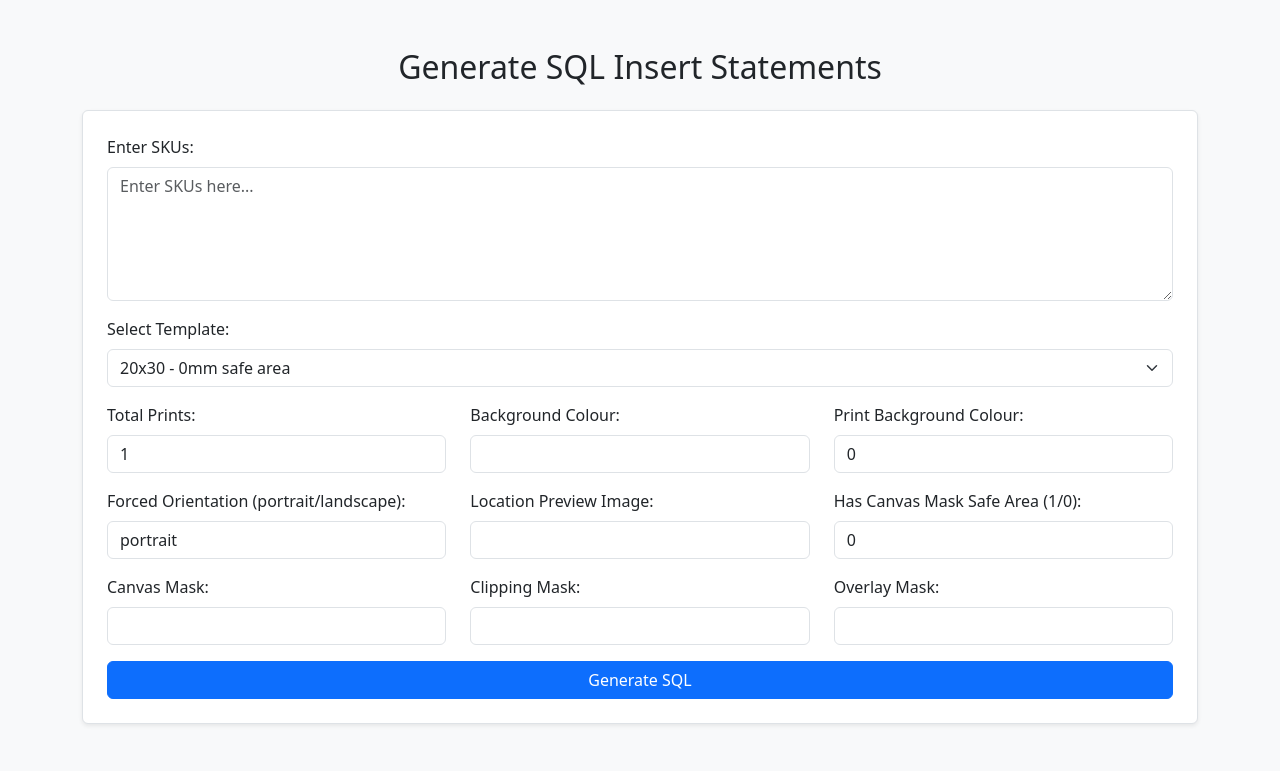
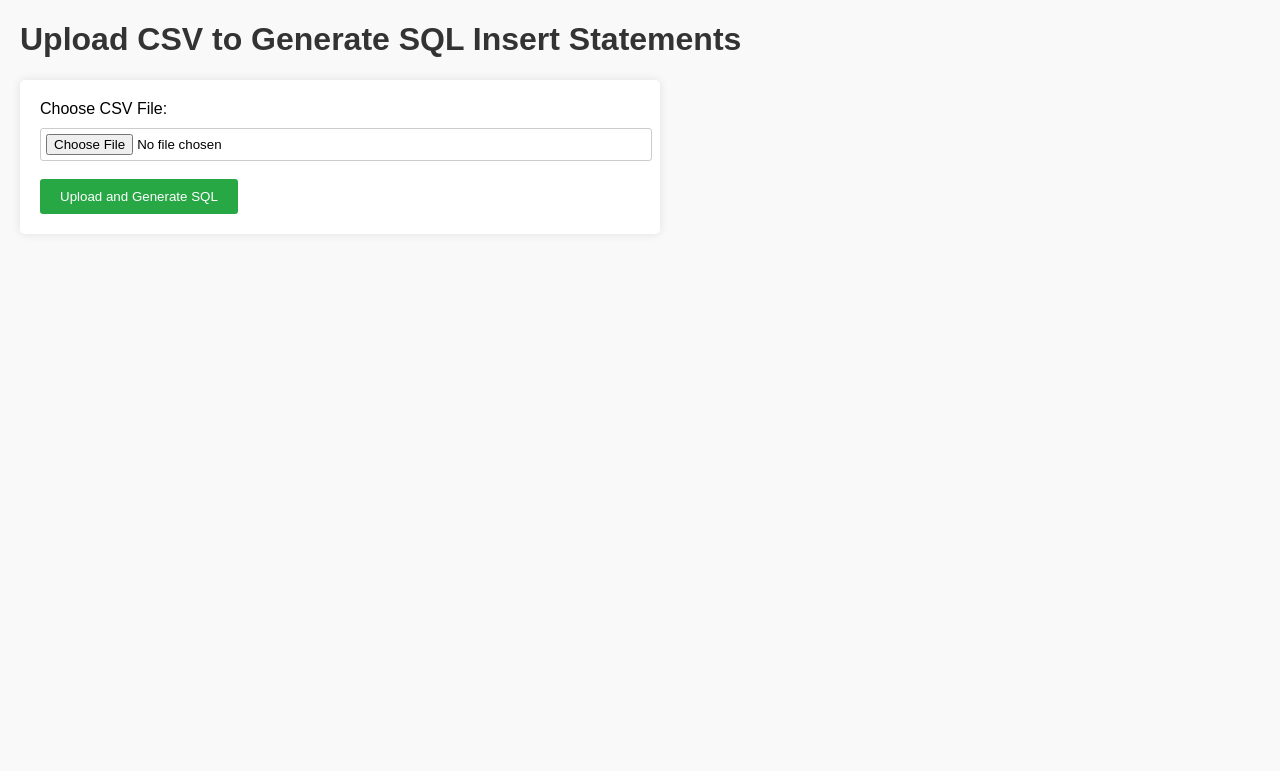
Before and after one commit to gazsmith10/print_script, a PHP site: page / in a window 1280 px wide. Shown: the top 771 px of the page. Run offline with PHP 8.4, Linux system fonts and the light colour scheme.

Commit message:
for james

```diff
--- a/index.php
+++ b/index.php
@@ -1,223 +1,272 @@
 <?php
-$host = 'db.dev.ukpos.com';
-$dbname = 'print';
-$username = 'root';
-$password = '!!Ro0Tpa5sw0rd""';
-
-try {
-    $pdo = new PDO("mysql:host=$host;dbname=$dbname", $username, $password);
-    $pdo->setAttribute(PDO::ATTR_ERRMODE, PDO::ERRMODE_EXCEPTION);
-} catch (PDOException $e) {
-    die("Connection failed: " . $e->getMessage());
-}
-
-$templates = [
-    ['label' => '20x30 - 0mm safe area', 'id' => '9:1', 'template_file_name' => '20x30_0mm_print_template.pdf'],
-    ['label' => '20x30 - 10mm safe area', 'id' => '9:2', 'template_file_name' => '20x30_10mm_print_template.pdf'],
-    ['label' => '20x30 - 20mm safe area', 'id' => '9:3', 'template_file_name' => '20x30_20mm_print_template.pdf'],
-    ['label' => '20x30 - 30mm safe area', 'id' => '9:4', 'template_file_name' => '20x30_30mm_print_template.pdf'],
-    ['label' => '30x40 - 0mm safe area', 'id' => '10:5', 'template_file_name' => '30x40_0mm_print_template.pdf'],
-    ['label' => '30x40 - 10mm safe area', 'id' => '10:6', 'template_file_name' => '30x40_10mm_print_template.pdf'],
-    ['label' => '30x40 - 20mm safe area', 'id' => '10:7', 'template_file_name' => '30x40_20mm_print_template.pdf'],
-    ['label' => '30x40 - 30mm safe area', 'id' => '10:8', 'template_file_name' => '30x40_30mm_print_template.pdf'],
-    ['label' => '40x60 - 0mm safe area', 'id' => '11:9', 'template_file_name' => '40x60_0mm_print_template.pdf'],
-    ['label' => '40x60 - 10mm safe area', 'id' => '11:10', 'template_file_name' => '40x60_10mm_print_template.pdf'],
-    ['label' => '40x60 - 20mm safe area', 'id' => '11:11', 'template_file_name' => '40x60_20mm_print_template.pdf'],
-    ['label' => '40x60 - 30mm safe area', 'id' => '11:12', 'template_file_name' => '40x60_30mm_print_template.pdf'],
-    ['label' => 'A0 - 0mm safe area', 'id' => '1:13', 'template_file_name' => 'A0_0mm_print_template.pdf'],
-    ['label' => 'A0 - 10mm safe area', 'id' => '1:14', 'template_file_name' => 'A0_10mm_print_template.pdf'],
-    ['label' => 'A0 - 20mm safe area', 'id' => '1:15', 'template_file_name' => 'A0_20mm_print_template.pdf'],
-    ['label' => 'A0 - 30mm safe area', 'id' => '1:16', 'template_file_name' => 'A0_30mm_print_template.pdf'],
-    ['label' => 'A1 - 0mm safe area', 'id' => '2:17', 'template_file_name' => 'A1_0mm_print_template.pdf'],
-    ['label' => 'A1 - 10mm safe area', 'id' => '2:18', 'template_file_name' => 'A1_10mm_print_template.pdf'],
-    ['label' => 'A1 - 20mm safe area', 'id' => '2:19', 'template_file_name' => 'A1_20mm_print_template.pdf'],
-    ['label' => 'A1 - 30mm safe area', 'id' => '2:20', 'template_file_name' => 'A1_30mm_print_template.pdf'],
-    ['label' => 'A2 - 0mm safe area', 'id' => '3:21', 'template_file_name' => 'A2_0mm_print_template.pdf'],
-    ['label' => 'A2 - 10mm safe area', 'id' => '3:22', 'template_file_name' => 'A2_10mm_print_template.pdf'],
-    ['label' => 'A2 - 20mm safe area', 'id' => '3:23', 'template_file_name' => 'A2_20mm_print_template.pdf'],
-    ['label' => 'A2 - 30mm safe area', 'id' => '3:24', 'template_file_name' => 'A2_30mm_print_template.pdf'],
-    ['label' => 'A3 - 0mm safe area', 'id' => '4:25', 'template_file_name' => 'A3_0mm_print_template.pdf'],
-    ['label' => 'A3 - 10mm safe area', 'id' => '4:26', 'template_file_name' => 'A3_10mm_print_template.pdf'],
-    ['label' => 'A3 - 20mm safe area', 'id' => '4:27', 'template_file_name' => 'A3_20mm_print_template.pdf'],
-    ['label' => 'A3 - 30mm safe area', 'id' => '4:28', 'template_file_name' => 'A3_30mm_print_template.pdf'],
-    ['label' => 'A4 - 0mm safe area', 'id' => '5:29', 'template_file_name' => 'A4_0mm_print_template.pdf'],
-    ['label' => 'A4 - 10mm safe area', 'id' => '5:30', 'template_file_name' => 'A4_10mm_print_template.pdf'],
-    ['label' => 'A4 - 20mm safe area', 'id' => '5:31', 'template_file_name' => 'A4_20mm_print_template.pdf'],
-    ['label' => 'A4 - 30mm safe area', 'id' => '5:32', 'template_file_name' => 'A4_30mm_print_template.pdf'],
-    ['label' => 'A5 - 0mm safe area', 'id' => '6:33', 'template_file_name' => 'A5_0mm_print_template.pdf'],
-    ['label' => 'A5 - 10mm safe area', 'id' => '6:34', 'template_file_name' => 'A5_10mm_print_template.pdf'],
-    ['label' => 'A5 - 20mm safe area', 'id' => '6:35', 'template_file_name' => 'A5_20mm_print_template.pdf'],
-    ['label' => 'A5 - 30mm safe area', 'id' => '6:36', 'template_file_name' => 'A5_30mm_print_template.pdf'],
-];
-if ($_SERVER['REQUEST_METHOD'] === 'POST' && isset($_POST['sku_list'])) {
-    // Get selected template ID
-    $selected_id = $_POST['template_id'];
-
-    // Split the id into print_size_id and template_id
-    list($print_size_id, $template_id) = explode(":", $selected_id);
-
-    // Perform the queries
-    $query1 = $pdo->prepare("SELECT * FROM print_templates WHERE id = :template_id");
-    $query1->execute(['template_id' => $template_id]);
-    $template_data = $query1->fetch(PDO::FETCH_ASSOC);
-
-    $query2 = $pdo->prepare("SELECT * FROM print_size_configs WHERE id = :print_size_id");
-    $query2->execute(['print_size_id' => $print_size_id]);
-    $size_data = $query2->fetch(PDO::FETCH_ASSOC);
-
-    // Get the user inputs for the customizable fields
-    $total_prints = isset($_POST['total_prints']) ? $_POST['total_prints'] : 1;
-    $background_colour = isset($_POST['background_colour']) ? $_POST['background_colour'] : '';
-    $print_background_colour = isset($_POST['print_background_colour']) ? $_POST['print_background_colour'] : 0;
-    $forced_orientation = isset($_POST['forced_orientation']) ? $_POST['forced_orientation'] : '';
-    $location_preview_image = isset($_POST['location_preview_image']) ? $_POST['location_preview_image'] : '';
-    $has_canvas_mask_safe_area = isset($_POST['has_canvas_mask_safe_area']) ? $_POST['has_canvas_mask_safe_area'] : 0;
-    $canvas_mask = isset($_POST['canvas_mask']) ? $_POST['canvas_mask'] : NULL;
-    $clipping_mask = isset($_POST['clipping_mask']) ? $_POST['clipping_mask'] : NULL;
-    $overlay_mask = isset($_POST['overlay_mask']) ? $_POST['overlay_mask'] : NULL;
-
-    // Generate SQL Insert Statements for SKUs
-    $skus = explode(",", $_POST['sku_list']); // Split the SKU list by commas
-    $sqlStatements = '';
-    foreach ($skus as $sku) {
-        $sku = trim($sku); // Trim any extra spaces
-
-        // Determine the orientation based on width and height
-        $orientation = ($size_data['width_mm'] > $size_data['height_mm']) ? 'landscape' : 'portrait';
-
-        // If user specified forced orientation, use it instead of calculated one
-        if ($forced_orientation) {
-            $orientation = $forced_orientation;
-        }
-
-        // Generate the SQL insert statement
-        $sql = "INSERT INTO `printable_product_configs` (`id`, `sku`, `print_size_config_id`, `total_prints`, `background_colour`, `print_background_colour`, `forced_orientation`, `location_preview_image`, `has_canvas_mask_safe_area`, `canvas_mask`, `clipping_mask`, `overlay_mask`, `print_template_id`, `created_at`, `updated_at`, `deleted_at`)
-                VALUES (NULL, '$sku', '{$size_data['id']}', '$total_prints', '$background_colour', '$print_background_colour', '$orientation', '$location_preview_image', '$has_canvas_mask_safe_area', '$canvas_mask', '$clipping_mask', '$overlay_mask', '{$template_data['id']}', NULL, NULL, NULL);";
-
-        // Append the SQL statement to the string
-        $sqlStatements .= "<p>$sql</p>";
-    }
-}
+session_start();
 ?>
 <!DOCTYPE html>
 <html lang="en">
 <head>
     <meta charset="UTF-8">
-    <meta name="viewport" content="width=device-width, initial-scale=1.0">
-    <title>Generate SQL Insert Statements</title>
-    <!-- Add Bootstrap CSS -->
-    <link href="https://cdn.jsdelivr.net/npm/bootstrap@5.3.3/dist/css/bootstrap.min.css" rel="stylesheet">
-    <!-- Add Bootstrap JS -->
-<script src="https://cdn.jsdelivr.net/npm/bootstrap@5.3.3/dist/js/bootstrap.bundle.min.js"></script>
+    <title>CSV to SQL Uploader</title>
+    <style>
+        body {
+            font-family: Arial, sans-serif;
+            margin: 20px;
+            background-color: #f9f9f9;
+        }
+        h1 { color: #333; }
+        form {
+            background-color: #fff;
+            padding: 20px;
+            border-radius: 5px;
+            box-shadow: 0 0 10px rgba(0,0,0,0.1);
+            max-width: 600px;
+            margin-bottom: 20px;
+        }
+        label { display: block; margin-bottom: 10px; }
+        input[type="file"] {
+            padding: 5px;
+            border: 1px solid #ccc;
+            border-radius: 3px;
+            width: 100%;
+        }
+        button {
+            padding: 10px 20px;
+            background-color: #28a745;
+            color: #fff;
+            border: none;
+            border-radius: 3px;
+            cursor: pointer;
+        }
+        button:hover { background-color: #218838; }
+        textarea {
+            width: 100%;
+            height: 400px;
+            padding: 10px;
+            border: 1px solid #ccc;
+            border-radius: 3px;
+            resize: vertical;
+            background-color: #fff;
+            font-family: monospace;
+            font-size: 14px;
+        }
+        .error { color: red; }
+        .success { color: green; }
+        pre {
+            background-color: #f4f4f4;
+            padding: 10px;
+            border-radius: 3px;
+            overflow: auto;
+        }
+        .download-link {
+            margin-top: 10px;
+            display: inline-block;
+            padding: 10px 15px;
+            background-color: #007bff;
+            color: #fff;
+            text-decoration: none;
+            border-radius: 3px;
+        }
+        .download-link:hover { background-color: #0069d9; }
+    </style>
 </head>
-<body class="bg-light py-5">
+<body>
+    <h1>Upload CSV to Generate SQL Insert Statements</h1>
+    <form action="" method="post" enctype="multipart/form-data">
+        <?php
+        if (empty($_SESSION['csrf_token'])) {
+            $_SESSION['csrf_token'] = bin2hex(random_bytes(32));
+        }
+        ?>
+        <input type="hidden" name="csrf_token" value="<?php echo $_SESSION['csrf_token']; ?>">
 
-<div class="container">
-    <h2 class="text-center mb-4">Generate SQL Insert Statements</h2>
-
-    <form method="POST" class="bg-white p-4 border rounded shadow-sm">
-        <div class="mb-3">
-            <label for="sku_list" class="form-label">Enter SKUs:</label>
-            <textarea name="sku_list" id="sku_list" rows="5" class="form-control" placeholder="Enter SKUs here..."></textarea>
-        </div>
-
-        <div class="mb-3">
-            <label for="template_id" class="form-label">Select Template:</label>
-            <select name="template_id" id="template_id" class="form-select">
-                <?php foreach ($templates as $template): ?>
-                    <option value="<?= $template['id']; ?>"><?= $template['label']; ?></option>
-                <?php endforeach; ?>
-            </select>
-        </div>
-
-        <div class="row">
-            <div class="col-md-4 mb-3">
-                <label for="total_prints" class="form-label">Total Prints:</label>
-                <input type="number" name="total_prints" id="total_prints" class="form-control" value="1">
-            </div>
-
-            <div class="col-md-4 mb-3">
-                <label for="background_colour" class="form-label">Background Colour:</label>
-                <input type="text" name="background_colour" id="background_colour" class="form-control" value="">
-            </div>
-
-            <div class="col-md-4 mb-3">
-                <label for="print_background_colour" class="form-label">Print Background Colour:</label>
-                <input type="number" name="print_background_colour" id="print_background_colour" class="form-control" value="0">
-            </div>
-        </div>
-
-        <div class="row">
-            <div class="col-md-4 mb-3">
-                <label for="forced_orientation" class="form-label">Forced Orientation (portrait/landscape):</label>
-                <input type="text" name="forced_orientation" id="forced_orientation" class="form-control" value="portrait">
-            </div>
-
-            <div class="col-md-4 mb-3">
-                <label for="location_preview_image" class="form-label">Location Preview Image:</label>
-                <input type="text" name="location_preview_image" id="location_preview_image" class="form-control" value="">
-            </div>
-
-            <div class="col-md-4 mb-3">
-                <label for="has_canvas_mask_safe_area" class="form-label">Has Canvas Mask Safe Area (1/0):</label>
-                <input type="number" name="has_canvas_mask_safe_area" id="has_canvas_mask_safe_area" class="form-control" value="0">
-            </div>
-        </div>
-
-        <div class="row">
-            <div class="col-md-4 mb-3">
-                <label for="canvas_mask" class="form-label">Canvas Mask:</label>
-                <input type="text" name="canvas_mask" id="canvas_mask" class="form-control" value="">
-            </div>
-
-            <div class="col-md-4 mb-3">
-                <label for="clipping_mask" class="form-label">Clipping Mask:</label>
-                <input type="text" name="clipping_mask" id="clipping_mask" class="form-control" value="">
-            </div>
-
-            <div class="col-md-4 mb-3">
-                <label for="overlay_mask" class="form-label">Overlay Mask:</label>
-                <input type="text" name="overlay_mask" id="overlay_mask" class="form-control" value="">
-            </div>
-        </div>
-
-        <button type="submit" class="btn btn-primary w-100">Generate SQL</button>
+        <label for="csv_file">Choose CSV File:</label>
+        <input type="file" name="csv_file" id="csv_file" accept=".csv" required>
+        <br><br>
+        <button type="submit" name="submit">Upload and Generate SQL</button>
     </form>
 
-    <!-- Bootstrap Modal to display SQL -->
-    <?php if (isset($sqlStatements) && !empty($sqlStatements)): ?>
-        <div class="modal fade" id="sqlModal" tabindex="-1" aria-labelledby="sqlModalLabel" aria-hidden="true">
-            <div class="modal-dialog modal-lg">
-                <div class="modal-content">
-                    <div class="modal-header">
-                        <h5 class="modal-title" id="sqlModalLabel">Generated SQL Statements</h5>
-                        <button type="button" class="btn-close" data-bs-dismiss="modal" aria-label="Close"></button>
-                    </div>
-                    <div class="modal-body">
-                        <?= $sqlStatements; ?>
-                    </div>
-                    <div class="modal-footer">
-                        <button type="button" class="btn btn-secondary" data-bs-dismiss="modal">Close</button>
-                        <button type="button" class="btn btn-primary" onclick="copySQL()">Copy to Clipboard</button>
-                    </div>
-                </div>
-            </div>
-        </div>
-        <script>
-            var sqlModal = new bootstrap.Modal(document.getElementById('sqlModal'));
-            sqlModal.show();
+    <?php
+    if (isset($_POST['submit'])) {
+        if (!isset($_POST['csrf_token']) || $_POST['csrf_token'] !== $_SESSION['csrf_token']) {
+            echo "<p class='error'>Error: Invalid CSRF token.</p>";
+            exit;
+        }
 
-            function copySQL() {
-                var range = document.createRange();
-                range.selectNode(document.querySelector('.modal-body'));
-                window.getSelection().removeAllRanges();
-                window.getSelection().addRange(range);
-                document.execCommand('copy');
+        // Check if a file was uploaded without errors
+        if (isset($_FILES['csv_file']) && $_FILES['csv_file']['error'] == 0) {
+            $allowed = ['csv' => 'text/csv'];
+            $filename = $_FILES['csv_file']['name'];
+            $filetype = $_FILES['csv_file']['type'];
+            $filesize = $_FILES['csv_file']['size'];
+
+            // Verify file extension
+            $ext = strtolower(pathinfo($filename, PATHINFO_EXTENSION));
+            if (!array_key_exists($ext, $allowed)) {
+                echo "<p class='error'>Error: Please upload a valid CSV file.</p>";
+                exit;
             }
-        </script>
-    <?php endif; ?>
-</div>
+            if (in_array($filetype, $allowed)) {
+
+                // Process the CSV file
+                $csvFile = fopen($_FILES['csv_file']['tmp_name'], 'r');
+                if ($csvFile !== FALSE) {
+                    // Read the header row
+                    $headers = fgetcsv($csvFile, 1000, ",");
+                    if ($headers === FALSE) {
+                        echo "<p class='error'>Error: CSV file is empty or invalid.</p>";
+                        exit;
+                    }
+
+                    // Sanitizee
+                    $sanitizedHeaders = array_map(function($header, $index) {
+                        $header = trim($header, '"'); // Remove quotes
+                        if ($index === 0) {
+                            // Remove BOM from the first header if present
+                            $bom = "\xEF\xBB\xBF";
+                            if (substr($header, 0, 3) === $bom) {
+                                $header = substr($header, 3);
+                            }
+                        }
+                        return trim($header); // Remove any remaining whitespace
+                    }, $headers, array_keys($headers));
+
+                    // Define which fields are numeric (no quotes in SQL)
+                    $numericFields = ['print_size_config_id', 'total_prints', 'width', 'height', 'dpi', 'print_template_id'];
+
+                    // Initialize SQL statements
+                    $sqlStatements = "";
+
+                    // Iterate through each row
+                    while (($row = fgetcsv($csvFile, 1000, ",")) !== FALSE) {
+
+                        $data = array_combine($sanitizedHeaders, $row);
+
+                        // Check if array_combine succeeded
+                        if ($data === FALSE) {
+                            echo "<p class='error'>Error: Column mismatch in CSV row. Expected " . count($sanitizedHeaders) . " columns, found " . count($row) . ".</p>";
+                            // Uncomment for debugging to show the problamatic lines
+                            /*
+                            echo "<pre>Row Data:\n";
+                            print_r($row);
+                            echo "</pre>";
+                            */
+                            continue; // Skip this row and continue with the next
+                        }
+
+                        // Ensure required fields exist
+                        $requiredFields = ['sku', 'print_size_config_id', 'has_canvas_mask_safe_area'];
+                        $missingFields = [];
+                        foreach ($requiredFields as $field) {
+                            if (!array_key_exists($field, $data)) {
+                                $missingFields[] = $field;
+                            }
+                        }
+                        if (!empty($missingFields)) {
+                            echo "<p class='error'>Error: Missing required fields: " . implode(', ', $missingFields) . ".</p>";
+                            continue; // Skip this row
+                        }
+
+                        foreach ($data as $key => $value) {
+                            $value = trim($value);
+                            // Handle NULL values
+                            if (strtolower($value) === 'null' || $value === '') {
+                                if ($key === 'background_colour') {
+                                    // For background_colour, set to empty string if null or empty
+                                    $data[$key] = "''";
+                                } else {
+                                    // For other fields, set to NULL
+                                    $data[$key] = 'NULL';
+                                }
+                            } else {
+                                if (in_array($key, $numericFields)) {
+                                    // Ensure numeric fields are integers
+                                    if (!is_numeric($value)) {
+                                        echo "<p class='error'>Error: Field '$key' must be numeric. Found '$value'.</p>";
+                                        $data[$key] = 'NULL';
+                                    } else {
+                                        $data[$key] = (int)$value;
+                                    }
+                                } else {
+                                    // Escape single quotes for SQ L
+                                    $data[$key] = "'" . addslashes($value) . "'";
+                                }
+                            }
+                        }
+
+                        // Check if print_size_config_id is 0
+                        if ($data['print_size_config_id'] === 0) {
+
+                            $description = $data['sku'];
+                            $width_mm = isset($data['width']) ? $data['width'] : 'NULL';
+                            $height_mm = isset($data['height']) ? $data['height'] : 'NULL';
+                            $final_dpi = isset($data['dpi']) ? $data['dpi'] : 'NULL';
+
+                            $sqlPrintSizeConfig = "INSERT INTO `print_size_configs` (`description`, `width_mm`, `height_mm`, `final_dpi`, `created_at`, `updated_at`) VALUES ";
+                            $sqlPrintSizeConfig .= "({$description}, {$width_mm}, {$height_mm}, {$final_dpi}, NOW(), NOW());\n";
+
+                            $sqlStatements .= $sqlPrintSizeConfig;
+
+                            // Use LAST_INSERT_ID() to capture the newly inserted id
+                            $sqlStatements .= "SET @new_print_size_config_id = LAST_INSERT_ID();\n";
+
+                            // Use the captured id in the printable_product_configs insert
+                            $printSizeConfigId = "@new_print_size_config_id";
+                        } else {
+                            // Use the existing print_size_config_id from CSV
+                            $printSizeConfigId = $data['print_size_config_id'];
+                        }
+
+                        // Prepare values for printable_product_configs
+                        // Replace the print_size_config_id with the new one if it was 0
+                        $data['print_size_config_id'] = $printSizeConfigId;
+
+                        // Generate INSERT statement for printable_product_configs
+                        $sqlPrintableProductConfig = "INSERT INTO `printable_product_configs` (`sku`, `print_size_config_id`, `total_prints`, `background_colour`, `print_background_colour`, `forced_orientation`, `has_canvas_mask_safe_area`, `canvas_mask`, `clipping_mask`, `overlay_mask`, `print_template_id`, `created_at`, `updated_at`, `deleted_at`) VALUES ";
+                        $sqlPrintableProductConfig .= "(";
+                        $sqlPrintableProductConfig .= "{$data['sku']}, ";
+                        $sqlPrintableProductConfig .= "{$data['print_size_config_id']}, ";
+                        $sqlPrintableProductConfig .= "{$data['total_prints']}, ";
+                        $sqlPrintableProductConfig .= "{$data['background_colour']}, ";
+                        $sqlPrintableProductConfig .= "{$data['print_background_colour']}, ";
+                        $sqlPrintableProductConfig .= "{$data['forced_orientation']}, ";
+                        $sqlPrintableProductConfig .= "{$data['has_canvas_mask_safe_area']}, ";
+                        $sqlPrintableProductConfig .= "{$data['canvas_mask']}, ";
+                        $sqlPrintableProductConfig .= "{$data['clipping_mask']}, ";
+                        $sqlPrintableProductConfig .= "{$data['overlay_mask']}, ";
+                        $sqlPrintableProductConfig .= "{$data['print_template_id']}, ";
+                        $sqlPrintableProductConfig .= "NOW(), NOW(), NULL";
+                        $sqlPrintableProductConfig .= ");\n";
+
+                        $sqlStatements .= $sqlPrintableProductConfig;
+                    }
+
+                    fclose($csvFile);
 
 
+                    echo "<h2>Generated SQL Statements:</h2>";
+                    echo "<textarea readonly>{$sqlStatements}</textarea>";
+
+
+                } else {
+                    echo "<p class='error'>Error: Unable to open the uploaded CSV file.</p>";
+                }
+            } else {
+
+                $errorMessages = [
+                    1 => 'The uploaded file exceeds the upload_max_filesize directive in php.ini.',
+                    2 => 'The uploaded file exceeds the MAX_FILE_SIZE directive that was specified in the HTML form.',
+                    3 => 'The uploaded file was only partially uploaded.',
+                    4 => 'No file was uploaded.',
+                    6 => 'Missing a temporary folder.',
+                    7 => 'Failed to write file to disk.',
+                    8 => 'A PHP extension stopped the file upload.',
+                ];
+
+                $errorCode = $_FILES['csv_file']['error'];
+                $errorMessage = isset($errorMessages[$errorCode]) ? $errorMessages[$errorCode] : 'Unknown upload error.';
+                echo "<p class='error'>Error: " . htmlspecialchars($errorMessage) . "</p>";
+            }
+        }
+    }
+    ?>
 </body>
 </html>
```
Also changed, not shown: insert_upload.csv (added, +33 -0 lines), inserts.sql (added, +58 -0 lines).
